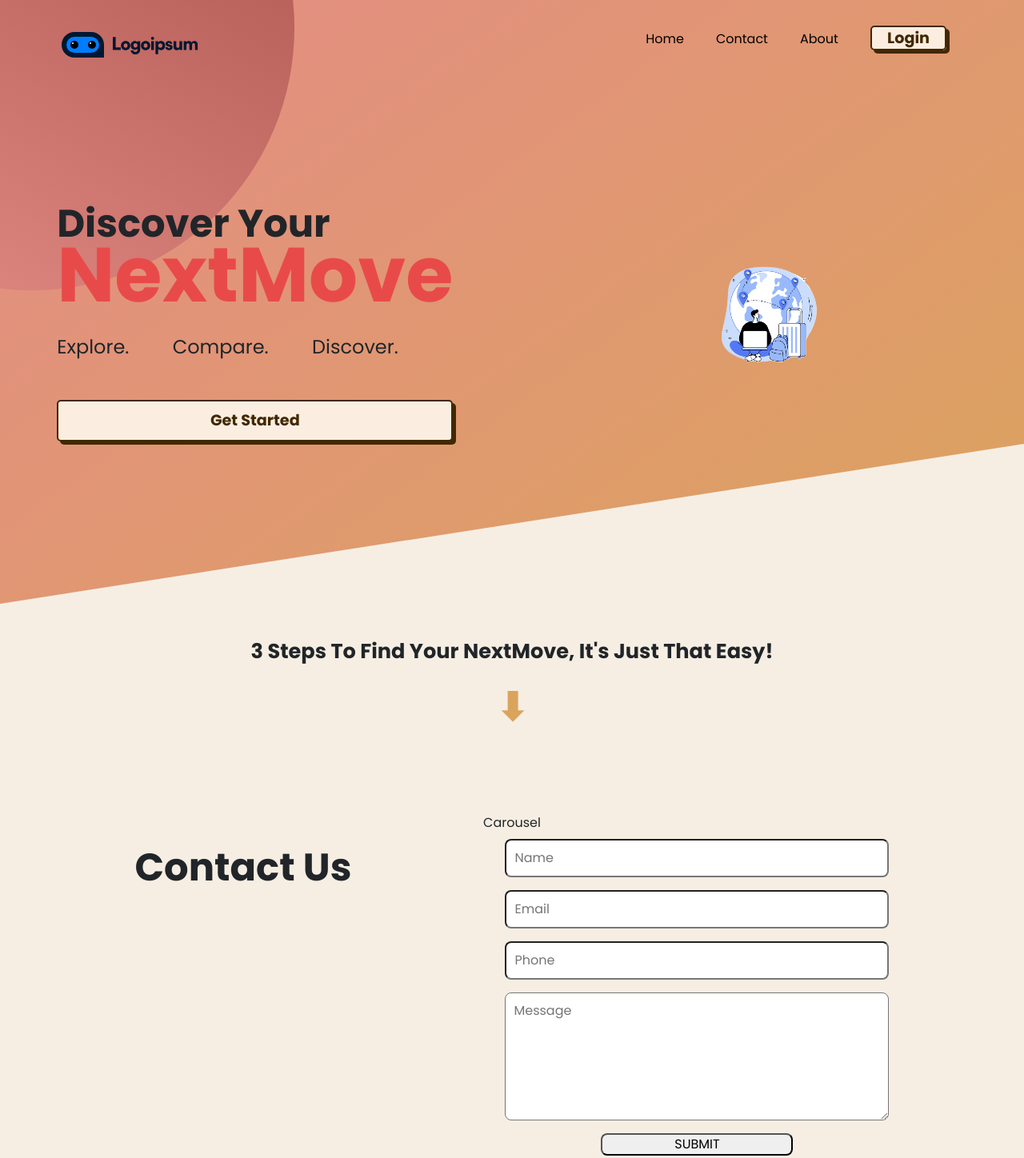
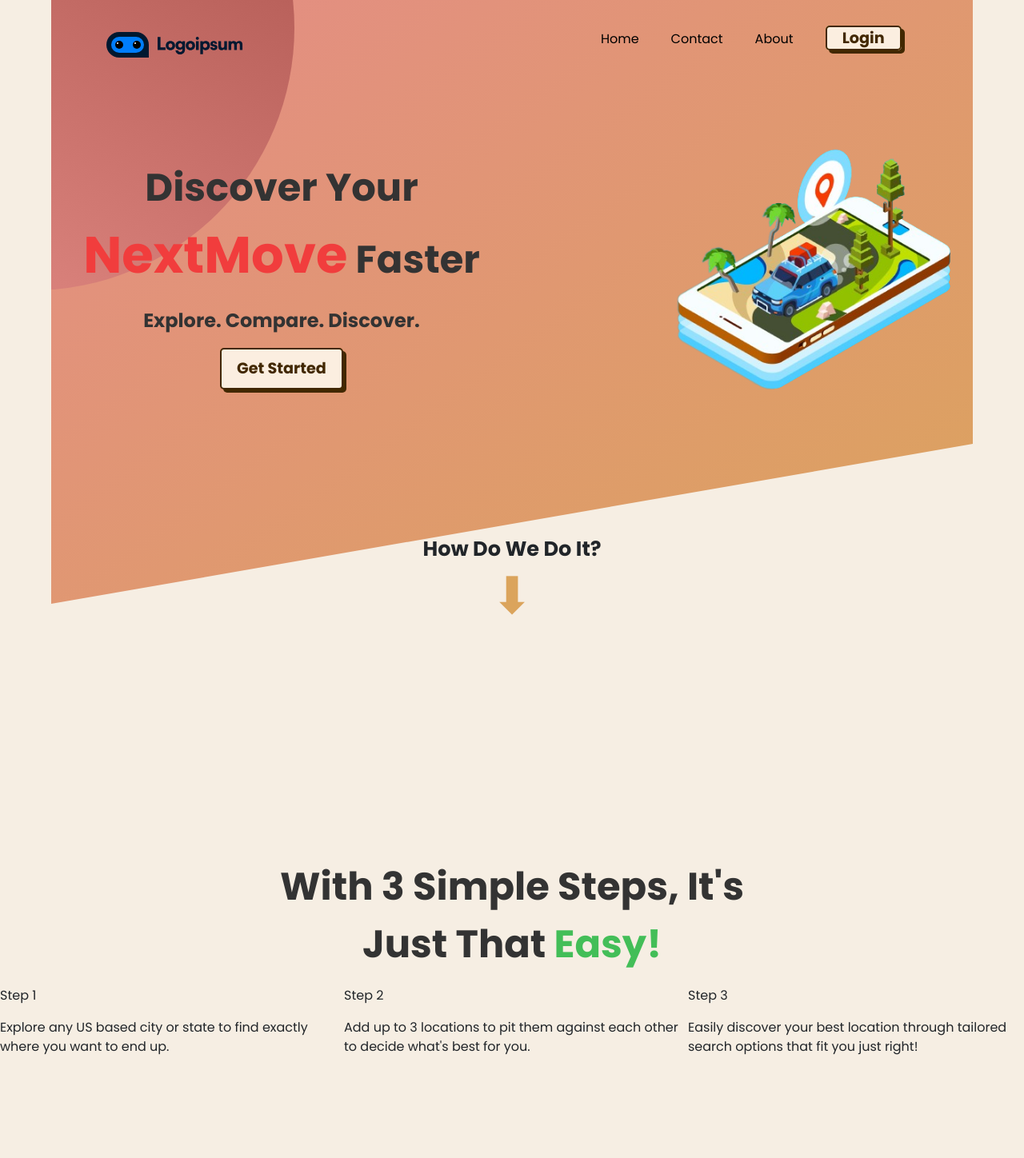
Before and after one commit to Taylora36/NextMove, a React app: page / in a window 1280 px wide. Shown: the part 5-1453 px from the top of the page at 80% size. Built offline with nearby package versions, Linux system fonts and the light colour scheme.

Commit message:
Hero done. About added

```diff
--- a/src/front/js/pages/Home.jsx
+++ b/src/front/js/pages/Home.jsx
@@ -7,42 +7,67 @@ import Navbar from "../components/Navbar.jsx";
 // Styles & Assets
 import "../../styles/home.css";
 import LogoSVG from "../components/LogoSVG.jsx";
-import background from "../../assets/bg-image.png";
-import brandImage from "../../assets/man-searching-tp.png";
+import heroImage from "../../assets/car_map.png";
 
 const Home = () => {
   return (
     <>
-      <div
-        className="home__container"
-        // style={{ height: "inherit", backgroundImage: `url(${background})` }}
-      >
+      <div className="home__container">
         <span className="blob__left"></span>
         <Navbar className="nav__bar" />
-        <section className="layout__grid">
-          <div className="left__col">
-            <p>Discover Your</p>
-            <p>NextMove</p>
-            <p>Explore. Compare. Discover.</p>
+        <main className="hero__container">
+          <div className="hero__text__container">
+            <p className="text__heading">
+              Discover Your <span className="text__brand">NextMove</span> Faster
+            </p>
+            <p className="text__heading text__slogan">
+              Explore. Compare. Discover.
+            </p>
             <NavLink to="/login" className="cta__button">
               Get Started
             </NavLink>
           </div>
-          <div className="right__col">
-            <img src={brandImage} alt="" />
+          <div className="hero__bannerImage__container">
+            <img src={heroImage} alt="" />
           </div>
-        </section>
+        </main>
       </div>
-      <section className="content__layout">
-        <div className="content__header">
-          <p>
-            3 steps to find your <span className="cta__text">NextMove</span>,
-            it's just that easy!
+
+      <div className="about__cta">
+        <p>How do we do it?</p>
+        <a href="#about" className="animate__bounce arrow__down">
+          ⬇
+        </a>
+      </div>
+      <section id="about" className="about__section">
+        <div className="about__text__container">
+          <p className="text__heading text__about">
+            with 3 simple steps, it's just that{" "}
+            <span className="text__green">easy!</span>
           </p>
-          <span className="animate__bounce">⬇</span>
         </div>
-        <div className="content__card">
-          <div>Carousel</div>
+        <div className="about__card__container">
+          <div className="about__card">
+            <p>Step 1</p>
+            <p>
+              Explore any US based city or state to find exactly where you want
+              to end up.
+            </p>
+          </div>
+          <div className="about__card">
+            <p>Step 2</p>
+            <p>
+              Add up to 3 locations to pit them against each other to decide
+              what's best for you.
+            </p>
+          </div>
+          <div className="about__card">
+            <p>Step 3</p>
+            <p>
+              Easily discover your best location through tailored search options
+              that fit you just right!
+            </p>
+          </div>
         </div>
       </section>
       <footer className="layout__grid__footer">
--- a/src/front/styles/home.css
+++ b/src/front/styles/home.css
@@ -1,5 +1,8 @@
 .home__container {
-  height: 50rem;
+  min-height: 100vh;
+  width: 90vw;
+  max-width: 118.75rem;
+  margin: 0rem auto;
   background: linear-gradient(0.9turn, #dba45c, #e09871, #e48c86);
   clip-path: polygon(0 0%, 100% 0, 100% 70%, 0 95%);
 }
@@ -15,47 +18,46 @@
   border-radius: 50%;
 }
 
-.layout__grid {
-  display: grid;
-  grid-template:
-    "left right" auto
-    / 1fr 1fr;
-  justify-items: center;
-  align-items: stretch;
-  grid-gap: 0.3rem;
-  margin-top: 100px;
+.hero__container {
+  position: relative;
+  display: flex;
+  align-items: center;
+  justify-content: space-between;
+  padding-top: 3rem;
 }
 
-.left__col {
-  grid-area: left;
+.hero__text__container {
   display: flex;
+  flex: 1;
   flex-direction: column;
   justify-content: center;
+  align-items: center;
+  text-align: center;
+  font-weight: bold;
 }
 
-.left__col p:not(:nth-child(3)) {
-  text-align: left;
-  font-weight: bold;
-  line-height: 3rem;
+.text__heading {
+  font-size: clamp(2rem, 5vw, 3rem);
+  color: #333333;
+  max-width: 37.5rem;
 }
 
-.left__col p:first-child {
-  font-size: 3rem;
+.text__brand {
+  font-size: clamp(4rem, 5vw, 4.5rem);
+  color: #f13d3d;
 }
 
-.left__col p:nth-child(2) {
-  font-size: 6rem;
-  color: #e84a4a;
+.text__slogan {
+  font-size: clamp(1rem, 3vw, 1.5rem);
+  max-width: 31.25rem;
+  color: #333333;
 }
 
-.left__col p:nth-child(3) {
-  word-spacing: 3rem;
-  font-size: 1.5rem;
-}
-
-.left__col p:nth-child(3),
-.cta__button {
-  margin-top: 2rem;
+.hero__bannerImage__container {
+  display: flex;
+  flex: 1;
+  justify-content: center;
+  align-items: center;
 }
 
 .cta__button {
@@ -84,23 +86,10 @@
   transform: translate(2px, 2px);
 }
 
-.right__col {
-  grid-area: right;
-  display: flex;
-  flex-direction: column;
-  justify-content: center;
-}
-
-/* Section 2: Info */
-.content__layout {
-  height: 100%;
-  width: 100%;
-  display: flex;
-  align-items: center;
-  flex-direction: column;
-}
-
-.content__header {
+/* Section 1.5: CTA to about section */
+.about__cta {
+  position: relative;
+  bottom: 8rem;
   display: flex;
   flex-direction: column;
   align-items: center;
@@ -108,6 +97,37 @@
   font-size: 1.6rem;
   padding-bottom: 6rem;
   text-transform: capitalize;
+}
+
+.arrow__down:hover {
+  color: #333333;
+}
+
+/* Section 2: About */
+.about__section {
+  height: 100vh;
+}
+
+.about__text__container {
+  display: flex;
+  justify-content: center;
+}
+
+.text__about {
+  text-align: center;
+  text-transform: capitalize;
+  font-weight: bold;
+  padding-top: 5rem;
+}
+
+.text__green {
+  color: #43be58;
+}
+
+.about__card__container {
+  display: grid;
+  grid-template-columns: repeat(3, 1fr);
+  gap: 10px;
 }
 
 /* Footer */
@@ -183,7 +203,8 @@ body::-webkit-scrollbar-thumb {
 
 /* Animations */
 .animate__bounce {
-  font-size: 3rem;
+  line-height: 3rem;
+  font-size: 4rem;
   color: #dba45c;
   animation: bounce 0.5s;
   animation-direction: alternate;
--- a/src/front/styles/index.css
+++ b/src/front/styles/index.css
@@ -1,12 +1,9 @@
-/*
-    General Styles used on every website (Don't Repeat Yourself)
-*/
 @import url("https://fonts.googleapis.com/css2?family=Poppins:ital,wght@0,400;0,700;1,700&display=swap");
 
 * {
-  box-sizing: border-box;
   margin: 0;
   padding: 0;
+  box-sizing: border-box;
   font-family: "Poppins", sans-serif;
 }
 
@@ -18,6 +15,11 @@ a {
   text-decoration: none;
 }
 
-.layout__container {
+img {
+  max-width: 100%;
+  height: auto;
+}
+
+body {
   background-color: #f6eee3;
 }
```
Also changed, not shown: src/front/assets/Map.png (deleted), src/front/assets/bg-image.png (deleted), src/front/assets/car_map.png (added).
